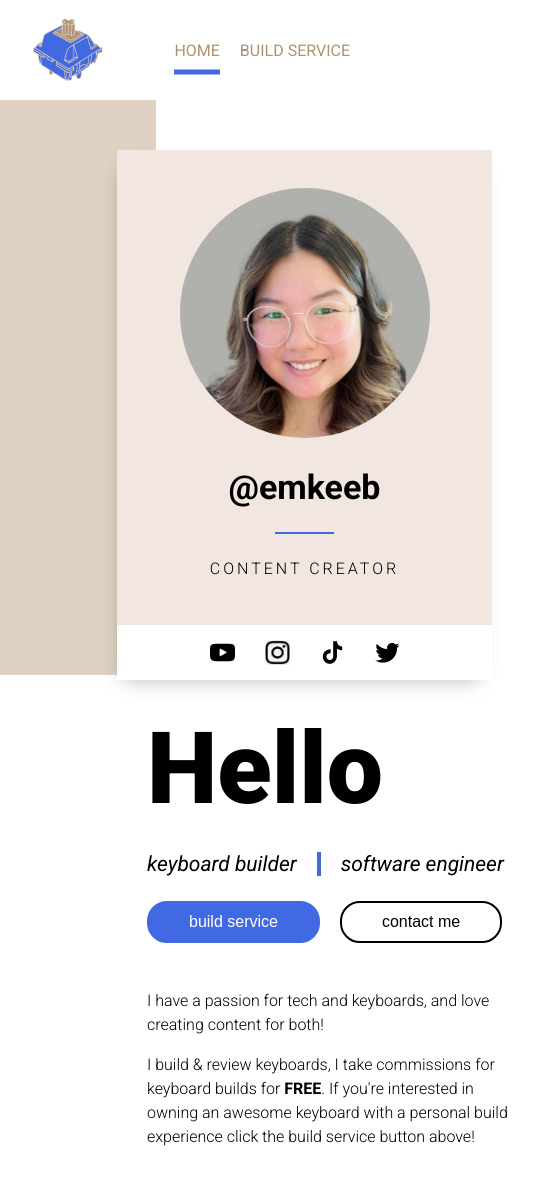
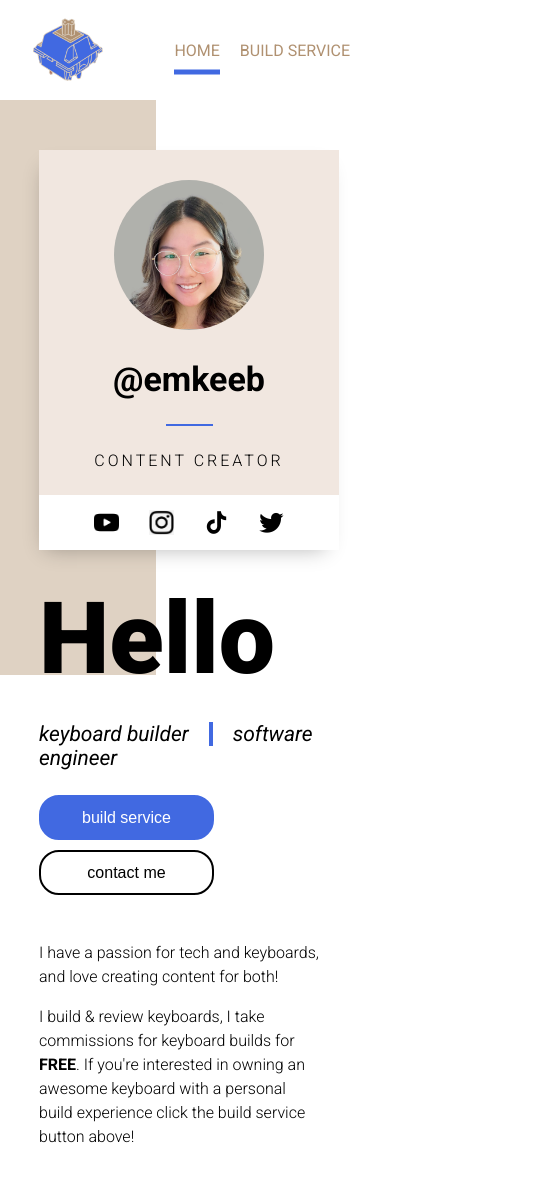
Before and after one commit to emkeeb/emkeeb-website, a React (Create React App) app: page / in a window 390 px wide. Shown: the top 1184 px of the page, 547 px wide, since content can reach past the window. Built offline with nearby package versions, Linux system fonts and the light colour scheme.

Commit message:
home page responsive

```diff
--- a/public/index.html
+++ b/public/index.html
@@ -3,7 +3,10 @@
   <head>
     <meta charset="utf-8" />
     <link rel="icon" href="%PUBLIC_URL%/favicon.ico" />
-    <meta name="viewport" content="width=device-width, initial-scale=1" />
+    <meta
+      name="viewport"
+      content="width=device-width, initial-scale=1, maxiumum-scale=1"
+    />
     <meta name="theme-color" content="#000000" />
     <meta name="description" content="emkeeb" />
     <link rel="apple-touch-icon" href="%PUBLIC_URL%/apple-touch-icon.png" />
--- a/src/Components/LandingPageCard/styles.js
+++ b/src/Components/LandingPageCard/styles.js
@@ -9,6 +9,10 @@ const StyledLandingPageCard = styled.div`
   text-align: center;
   float: left;
   position: relative;
+  @media (max-width: 550px) {
+    width: 300px;
+    height: 400px;
+  }
 `;
 
 const ProfilePicture = styled.img`
@@ -16,6 +20,10 @@ const ProfilePicture = styled.img`
   height: 250px;
   width: 250px;
   margin-top: 10%;
+  @media (max-width: 550px) {
+    width: 150px;
+    height: 150px;
+  }
 `;
 
 const NameTitle = styled.div`
--- a/src/GlobalStyles.js
+++ b/src/GlobalStyles.js
@@ -41,6 +41,8 @@ const ButtonPrimary = styled.button`
   border-radius: 20px;
   border: 2px solid ${Colors.accent};
   padding: 10px 40px;
+  height: 45px;
+  width: 175px;
 
   :hover {
     background-color: transparent;
@@ -59,6 +61,8 @@ const ButtonSecondary = styled.button`
   border: 2px solid ${Colors.black};
   border-radius: 20px;
   padding: 10px 40px;
+  height: 45px;
+  width: 175px;
 
   :hover {
     background-color: ${Colors.accent};
--- a/src/Home/index.js
+++ b/src/Home/index.js
@@ -33,7 +33,7 @@ const Home = () => {
             <div className="margin-top-xl margin-bottom-xl">
               <ButtonPrimary
                 onClick={() => navigateTo("build-service")}
-                className="margin-right-lg font-size-body"
+                className="margin-right-lg margin-bottom-sm font-size-body"
               >
                 build service
               </ButtonPrimary>
--- a/src/Home/styles.js
+++ b/src/Home/styles.js
@@ -5,6 +5,11 @@ const StyledLandingPageHeader = styled.div`
   float: left;
   width: 370px;
   margin: 30px;
+
+  @media (max-width: 550px) {
+    width: 80%;
+    margin: 30px 0;
+  }
 `;
 
 const StyledPageLandingBlock = styled.div`
@@ -25,6 +30,7 @@ const LandingPageContentWrapper = styled.div`
 
   @media (max-width: 960px) {
     top: 150px;
+    left: 10%;
   }
 `;
 
```
